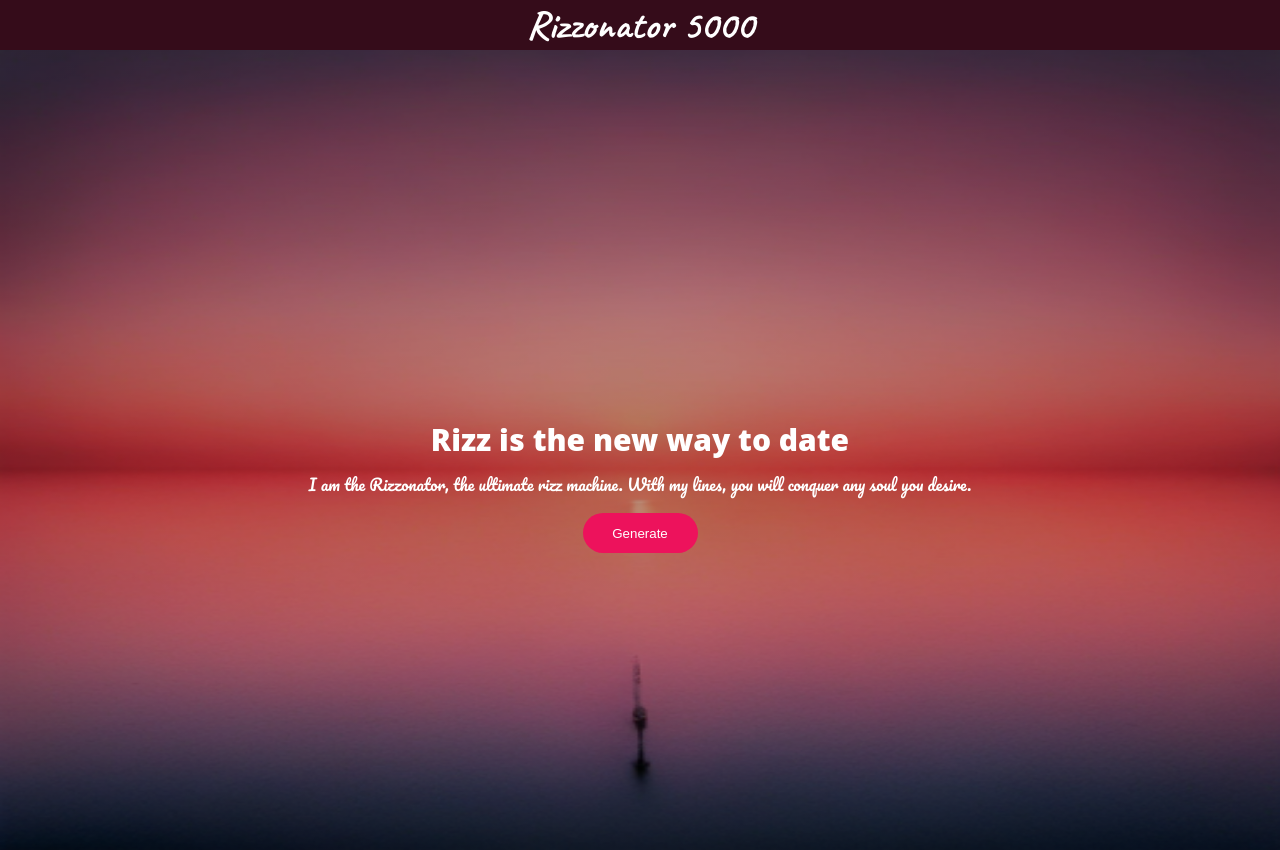
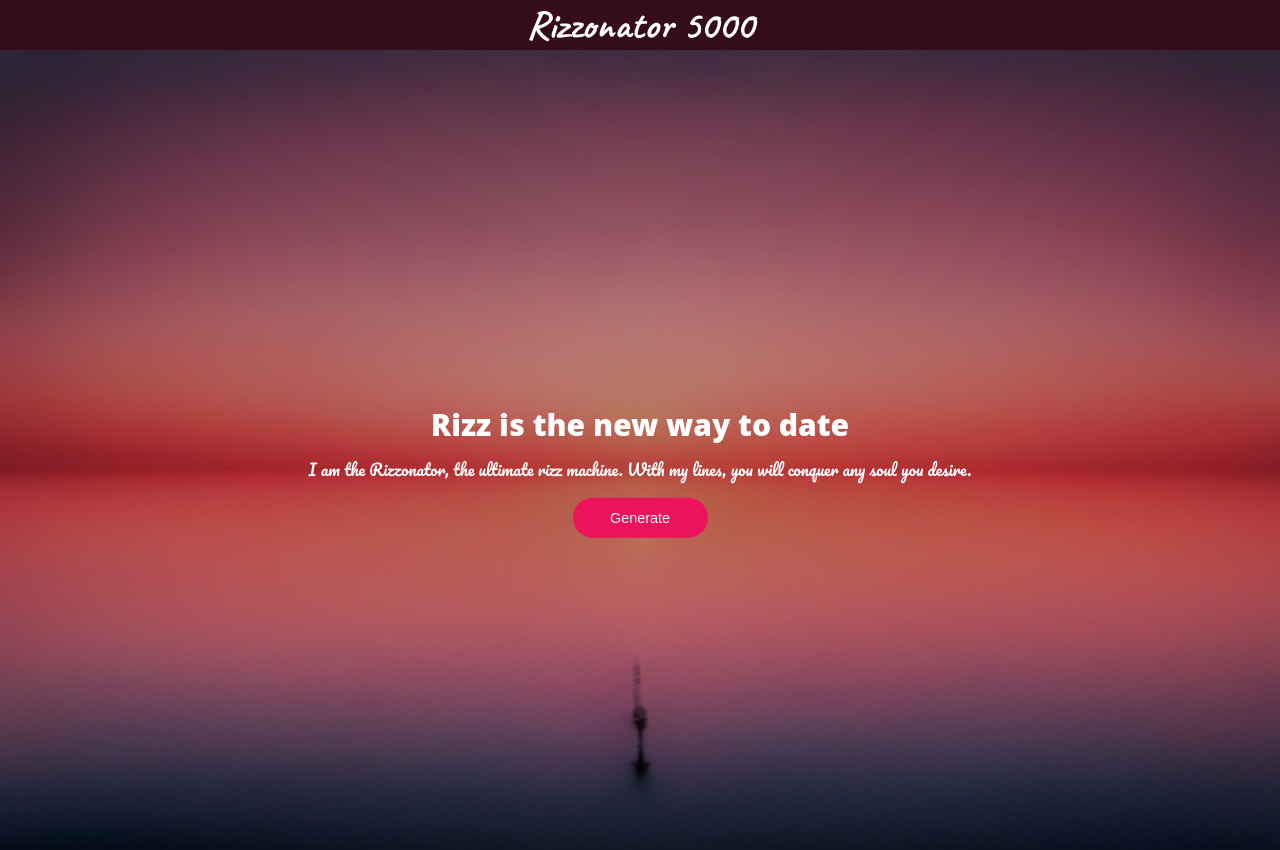
Before and after one commit to Chukwuderah/Rizzanator-5000, a plain HTML site: page index.html in a window 1280 px wide. Drawn offline with Linux system fonts and the light colour scheme; a web font is replaced by a local one.

Commit message:
Rizzonator 5000

```diff
--- a/styles.css
+++ b/styles.css
@@ -54,7 +54,7 @@ section.rizz {
   z-index: 4;
   left: 50%;
   top: 50%;
-  transform: translate(-50%, 0.5cm);
+  transform: translate(-50%, 0.1cm);
   text-align: center;
 }
 
@@ -78,7 +78,8 @@ button {
   border: 0;
   padding: 0px 16px;
   color: #fff;
-  width: 115px;
+  font-size: 0.9rem;
+  width: 135px;
   height: 40px;
   cursor: pointer;
 }
```
